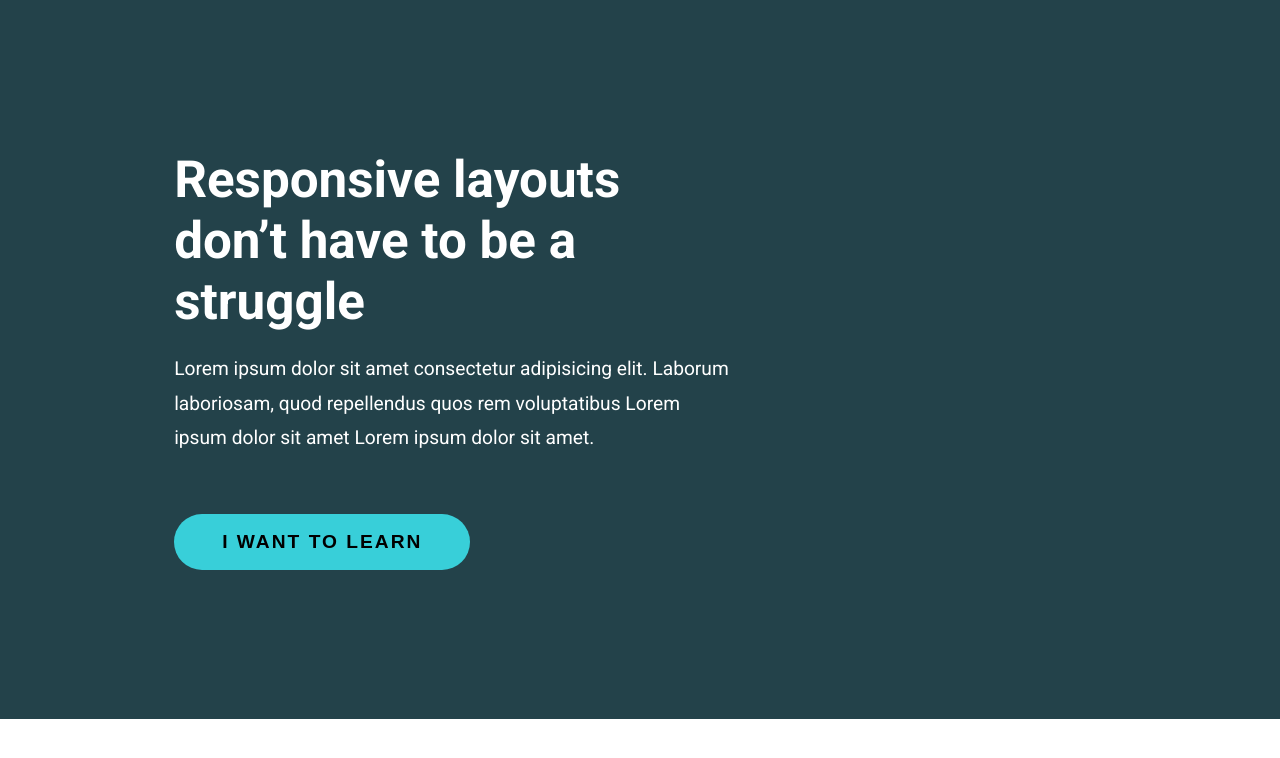
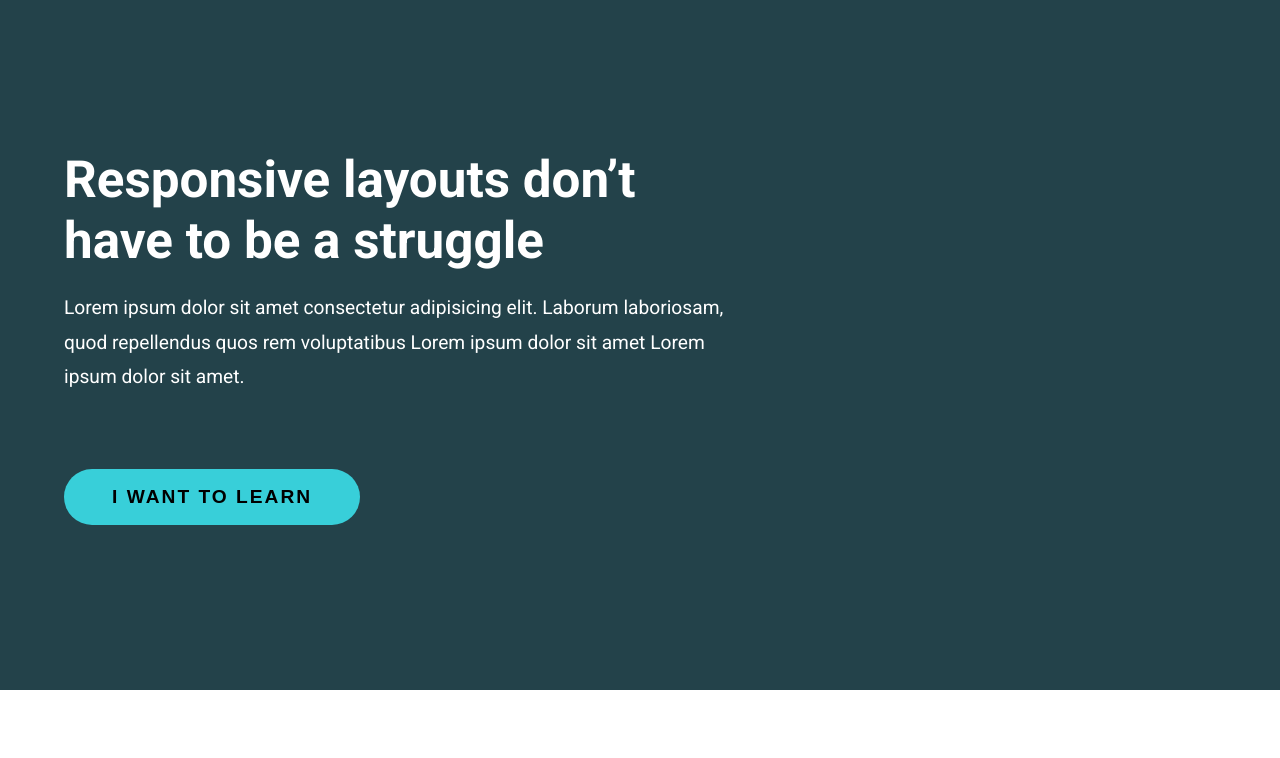
Before and after one commit to ChaitanyaVSH/21doruidesign, a plain HTML site: page Day5/challenge03/index.html in a window 1280 px wide. Drawn offline with Linux system fonts and the light colour scheme.

Commit message:
Day 6 and Day 7: Solution on challenge 03, Got some key points

```diff
--- a/Day5/challenge03/index.html
+++ b/Day5/challenge03/index.html
@@ -11,7 +11,7 @@
         <div class="showcase">
             <div class="container">
                 <div class="main-content">
-                    <h2>Responsive layouts don’t have to be a struggle</h2>
+                    <h1>Responsive layouts don’t have to be a struggle</h1>
                     <p>Lorem ipsum dolor sit amet consectetur adipisicing elit. Laborum laboriosam, quod repellendus quos rem voluptatibus Lorem ipsum dolor sit amet Lorem ipsum dolor sit amet.</p>
                     <button class="btn btn-primary">I want to learn</button>
                 </div>
--- a/Day5/challenge03/styles.css
+++ b/Day5/challenge03/styles.css
@@ -11,20 +11,8 @@ body {
 }
 
 /* UTILITY STYLES START */
-
-.showcase {
-    background-color: #23424A;
-    padding: 9.3em 7.65em;
-    color: #fff;
-}
-
-.container {
-    width: 90%;
-    max-width: 1250px;
-    margin: 0 auto;
-}
-
 .btn {
+    display: inline-block;
     padding: 0.9em 2.5em;
     text-transform: uppercase;
     outline: none;
@@ -34,9 +22,12 @@ body {
     letter-spacing: 2px;
     border-radius: 50px;
     transition: all 150ms ease-in;
+    margin: 1rem;
+    margin-left: 0;
 }
 
-.btn:hover {
+.btn:hover,
+.btn:focus {
     background: #22b8cf;
     color: #fff;
     letter-spacing: 3px;
@@ -46,28 +37,40 @@ body {
     background: #38CFD9;
 }
 
+h1 {
+    font-size: 3.2rem;
+    /* We are resetting the CSS, hence we need to setup margin every time at element styles level. */
+    margin-bottom: 0.4em;
+}
+
+p {
+    font-size: 1.2rem;
+    line-height: 1.8;
+    margin-bottom: 3em;
+}
 /* UTILITY STYLES END */
+
+.showcase {
+    background-color: #23424A;
+    color: #fff;
+    /* When we are using showcase along with container to restrict the max-width we do not need to setup the padding left and right */
+    padding: 9.3em 0;
+}
+
+.container {
+    width: 90%;
+    max-width: 1250px;
+    margin: 0 auto;
+}
 
 .main-content {
     width: 60%;
 }
 
-.main-content > h2 {
-    font-size: 3.2rem;
-    margin-bottom: 0.4em;
-}
-
-.main-content > p {
-    font-size: 1.2rem;
-    line-height: 1.8;
-    margin-bottom: 3em;
-}
-
-
 @media(max-width: 1000px) {
 
     .showcase {
-        padding: 5em 1em;
+        padding: 5em 0;
     }
 
     .main-content {
```
Also changed, not shown: 1 other file.
